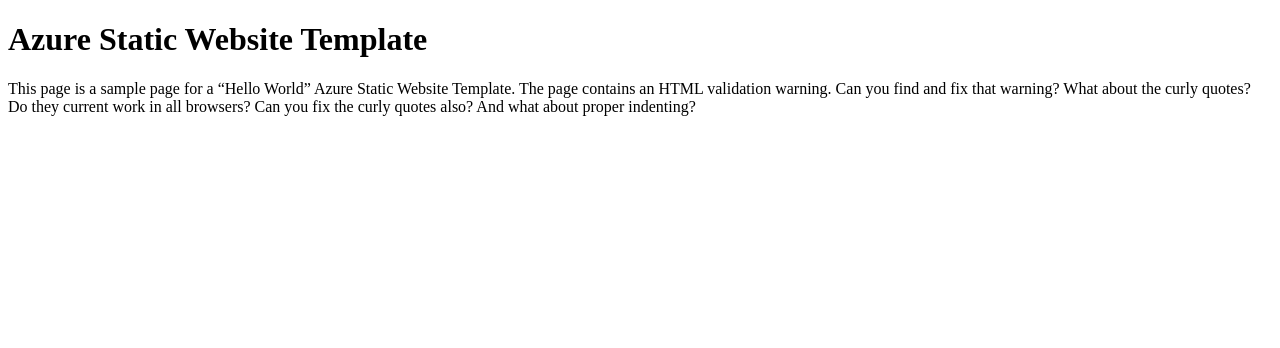
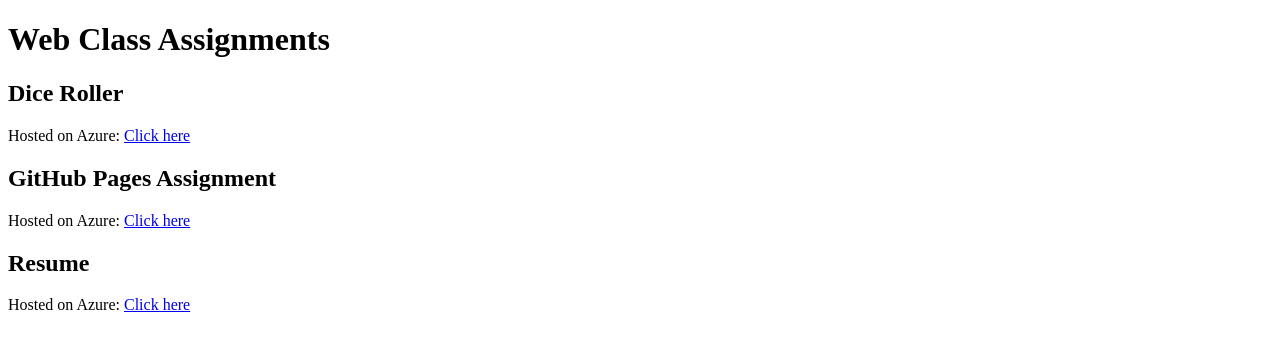
Before and after one commit to AaronSkone/assignment-portfolio, a plain HTML site: page index.html in a window 1280 px wide. Drawn offline with Linux system fonts and the light colour scheme.

Commit message:
Update index.html

```diff
--- a/index.html
+++ b/index.html
@@ -1,12 +1,38 @@
 <!DOCTYPE html>
-<html>
+<html lang="en">
 <head>
-<title>Hello World Azure Template</title>
+    <meta charset="UTF-8">
+    <meta name="viewport" content="width=device-width, initial-scale=1.0">
+    <link rel="stylesheet" href="styles.css">
+    <title>Web Class Assignments</title>
 </head>
 <body>
-<h1>Azure Static Website Template</h1>
-<p>This page is a sample page for a “Hello World” Azure Static Website Template. The page contains an HTML validation warning.
-Can you find and fix that warning? What about the curly quotes? Do they current work in all browsers? Can you fix the curly
-quotes also? And what about proper indenting?</p>
+    <div class="container">
+        <h1>Web Class Assignments</h1>
+
+        <div class="assignment">
+            <h2>Dice Roller</h2>
+            <p>
+                Hosted on Azure: <a href="https://calm-rock-08caab310.4.azurestaticapps.net" target="_blank">Click here</a><br>
+            </p>
+        </div>
+
+        <div class="assignment">
+            <h2>GitHub Pages Assignment</h2>
+            <p>
+                Hosted on Azure: <a href="https://aaronskone.github.io/introductions/" target="_blank">Click here</a><br>
+            </p>
+        </div>
+
+        <!-- Add more assignments as needed -->
+
+        <div class="assignment">
+            <h2>Resume</h2>
+            <p>
+                Hosted on Azure: <a href="https://aaronskonieczny.azurewebsites.net" target="_blank">Click here</a><br>
+            </p>
+        </div>
+
+    </div>
 </body>
 </html>
```
